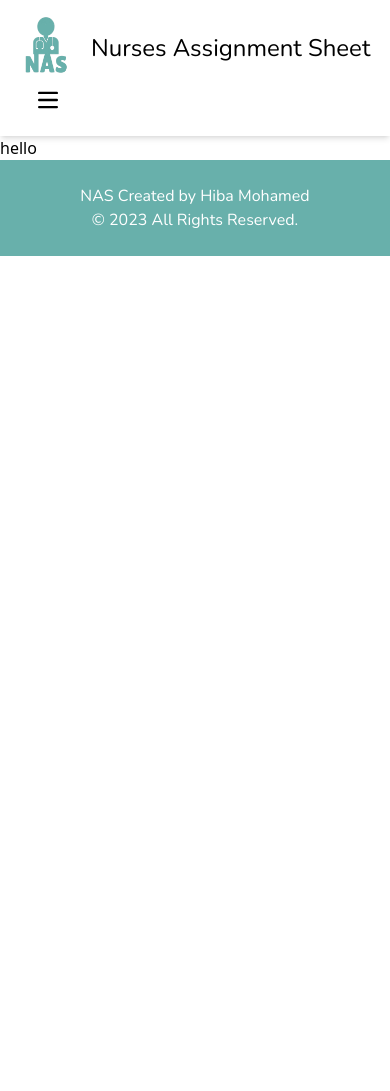
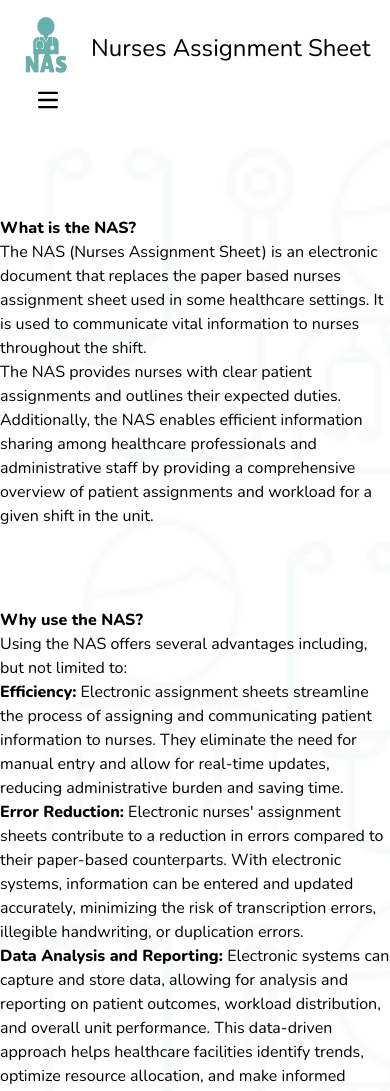
Before and after one commit to Hiba-Mohamed/Reactjs-Nurses-Assignment-Sheet, a React (Vite) app: page /about in a window 390 px wide. Shown: the top 1091 px of the page. Before the commit the page ends 844 px from the top, so only its background shows below. Built offline with nearby package versions, Linux system fonts and the light colour scheme.

Commit message:
text of about page finalized

```diff
--- a/src/about.tsx
+++ b/src/about.tsx
@@ -1,11 +1,106 @@
 
 
-export function AboutPage (){
-    return(
-        <div>
-            hello
-        </div>
+export function AboutPage() {
+    return (
+
+        <div className="bg-cover bg-repeat bg-opacity-10" style={{ backgroundImage: `url('images/banner-pic.png')` }}>
+
+        <div className="font-nunito flex flex-col relative max-w-5xl mx-auto pt-20 sm:pt-12 lg:pt-18 inner-shadow rounded">
+                  <h3 className="font-bold"> What is the NAS?</h3>
+                <p className="what">The NAS (Nurses Assignment Sheet) is an electronic document that replaces the paper based nurses
+                    assignment sheet used in some healthcare settings. It is used to communicate vital information to nurses
+                    throughout the shift.
+                </p>
+                <p>The NAS provides nurses with clear patient assignments and outlines their expected duties.
+                    Additionally, the NAS enables efficient information sharing among healthcare professionals and
+                    administrative staff by providing a comprehensive overview of patient assignments and workload for a given
+                    shift in the unit.
+                </p>
+            </div>
+
+
+            <div className="font-nunito flex flex-col relative max-w-5xl mx-auto pt-20 sm:pt-12 lg:pt-18 inner-shadow rounded">
+                <h3 className="font-bold"> Why use the NAS?</h3>
+
+                <p>Using the NAS offers several advantages including, but not limited to:</p>
+                <ul className="list">
+                    <li>
+                        <strong>Efficiency:</strong> Electronic assignment sheets streamline the process of assigning and communicating
+                        patient information to nurses. They eliminate the need for manual entry and allow for real-time updates,
+                        reducing administrative burden and saving time. </li>
+                    <li>
+                        <strong>Error Reduction:</strong> Electronic nurses' assignment sheets contribute to a reduction in errors compared to
+                        their paper-based counterparts. With electronic systems, information can be entered and updated
+                        accurately, minimizing the risk of transcription errors, illegible handwriting, or duplication errors.
+                    </li>
+                    <li>
+                        <strong>Data Analysis and Reporting: </strong>Electronic systems can capture and store data, allowing for analysis and
+                        reporting on patient outcomes, workload distribution, and overall unit performance. This data-driven
+                        approach helps healthcare facilities identify trends, optimize resource allocation, and make informed
+                        decisions to improve patient care and operational efficiency. </li>
+                    <li>
+                        <strong>Environmental Impact:</strong> Shifting from paper-based assignment sheets to electronic ones reduces paper
+                        consumption and promotes sustainability. This environmentally-friendly approach aligns with the goals of
+                        healthcare organizations to minimize waste and adopt greener practices. </li>
+                </ul>
+
+            </div>
+
+            <div>
+
+
+            <div className="font-nunito flex flex-col relative max-w-5xl mx-auto pt-20 sm:pt-12 lg:pt-18 inner-shadow rounded">
+                    <h3 className="font bold"> The unique features of the NAS:</h3>
+
+                    <div className="feature-box">
+
+                        <img className="side-icon" src="access-control.png" alt="controlled access icon"></img>
+
+                        <h4>Regulated access</h4>
+                        <p>
+                            Electronic nurses' assignment sheets offer regulated access, ensuring that only authorized users
+                            can view and make changes to the document. Access can be restricted to healthcare professionals
+                            involved in patient care, preventing unauthorized individuals from tampering with or accessing
+                            sensitive information.
+                        </p>
+
+                    </div>
+
+                    <div className="font-nunito flex flex-col relative max-w-5xl mx-auto pt-20 sm:pt-12 lg:pt-18 inner-shadow rounded">
+
+                        <img className="side-icon" src="calendar.png" alt=""></img>
+
+                        <h4 className="">Automatically displaying the date</h4>
+                        <p>
+                            The NAS can automatically update the date, ensuring that the document reflects the most current
+                            information. This feature eliminates the need for manual date entries and reduces the risk of
+                            outdated or inaccurate information. Nurses and other healthcare professionals can rely on the
+                            electronic system to provide them with real-time information, including the date of patient
+                            assignments, updates, and any changes made to the sheet.
+                        </p>
+                    </div>
+
+                    <div className="feature-box">
+
+                        <img className="side-icon" src="shield.png" alt=""></img>
+
+                        <h4>Duplication Safeguards</h4>
+                        <p>
+                            Electronic nurses' assignment sheets incorporate safeguards to prevent the duplication of
+                            nurses' names, patient names, or room numbers. The electronic system can employ validation rules
+                            and checks to ensure that each entry is unique and that no duplicates are allowed. This helps
+                            avoid confusion, potential mix-ups, or errors caused by inadvertently assigning multiple nurses
+                            to the same patient or assigning the same patient to multiple nurses. By implementing these
+                            safeguards, the electronic assignment sheet promotes accuracy, reduces the risk of data
+                            duplication, and contributes to maintaining clear and unambiguous patient assignments.
+                        </p>
+
+                    </div>
+                </div>
+
+            </div>
+        </div >
     )
 }
 
-    export default AboutPage
+export default AboutPage
```
